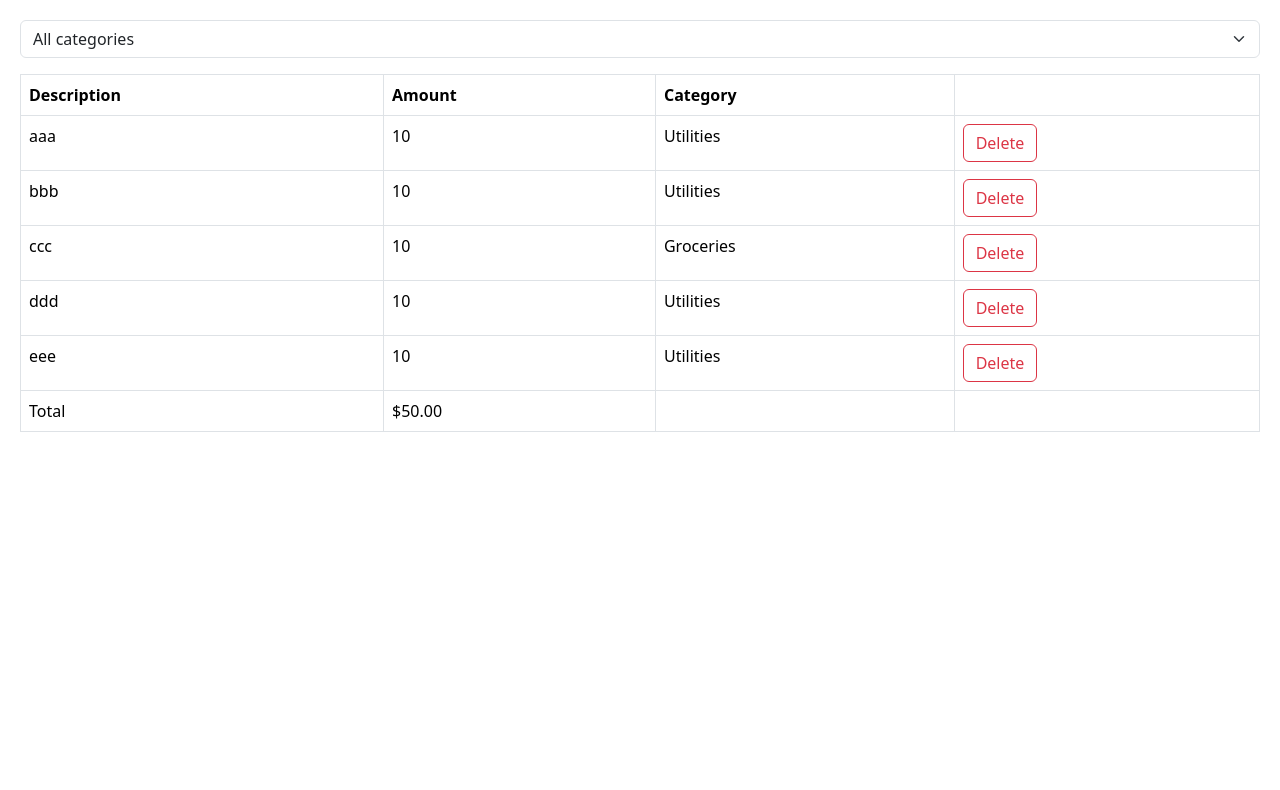
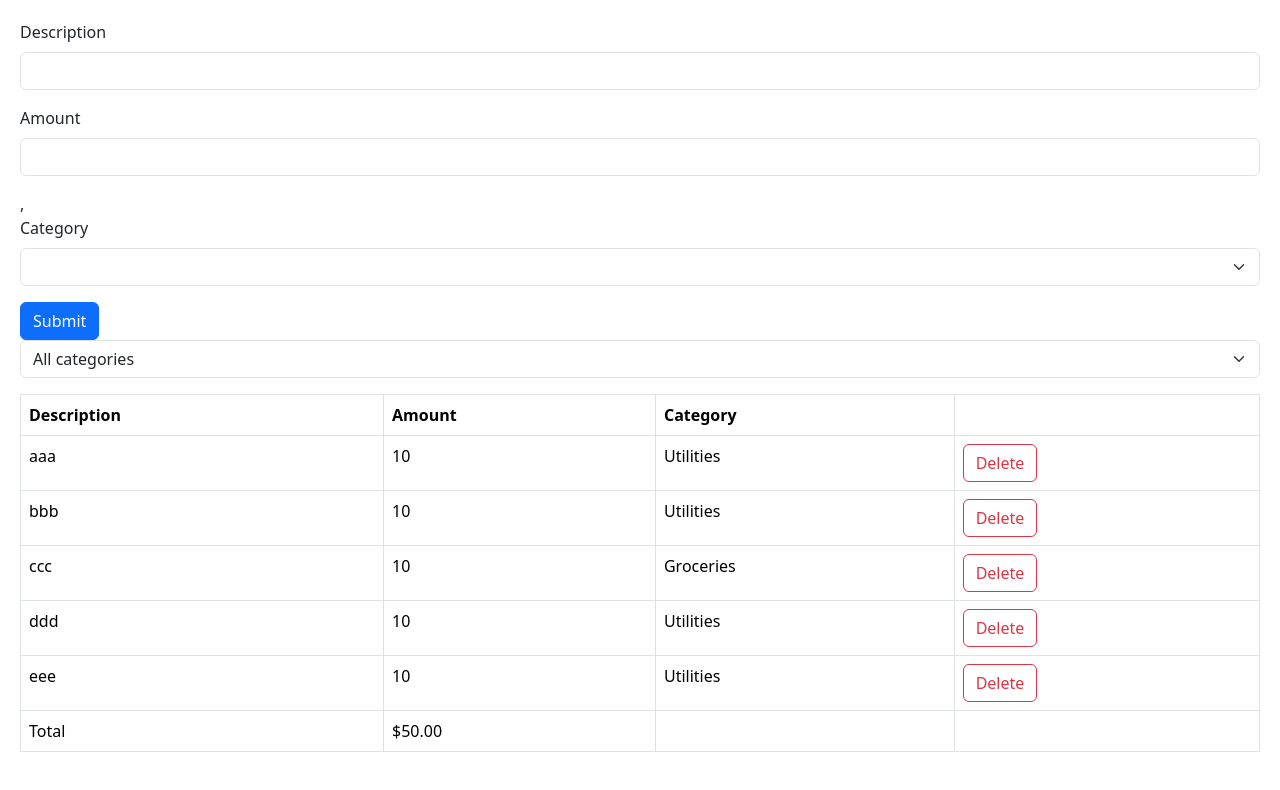
Before and after one commit to Jdubstep1357/React, a React (Vite) app: page / in a window 1280 px wide. Shown: the top 790 px of the page. Built offline with nearby package versions, Linux system fonts and the light colour scheme.

Commit message:
13_Building_Form_Building_Expense_Form

```diff
--- a/src/App.tsx
+++ b/src/App.tsx
@@ -59,10 +59,14 @@
 
 import Form from "./components/Form";
 import ExpenseFilter from "./expense-tracker/components/ExpenseFilter";
+import ExpenseForm from "./expense-tracker/components/ExpenseForm";
 import ExpenseList from "./expense-tracker/components/ExpenseList";
 import { useState } from "react";
 
 // Lorem100 generates 100 words of lorem ipsum
+
+// Used for building expense form over in ExpenseFilter.tsx
+export const categories = ["Groceries", "Utilites", "Entertainment"];
 
 function App() {
   const [selectedCategory, setSelectedCategory] = useState("");
@@ -81,6 +85,9 @@
 
   return (
     <div>
+      <div className="bm-5">
+        <ExpenseForm />
+      </div>
       <div className="mb-3">
         <ExpenseFilter
           onSelectCategory={(category) => setSelectedCategory(category)}
--- a/src/expense-tracker/components/ExpenseFilter.tsx
+++ b/src/expense-tracker/components/ExpenseFilter.tsx
@@ -1,5 +1,6 @@
 import React from "react";
 import ExpenseList from "./ExpenseList";
+import { categories } from "../../App";
 
 interface Props {
   onSelectCategory: (category: string) => void;
@@ -13,9 +14,11 @@
         onChange={(event) => onSelectCategory(event.target.value)}
       >
         <option value="">All categories</option>
-        <option value="Groceries">Groceries</option>
-        <option value="Utilites">Utilites</option>
-        <option value="Entertainment">Entertainment</option>
+        {categories.map((category) => (
+          <option key={category} value={category}>
+            {category}
+          </option>
+        ))}
       </select>
     </div>
   );
--- /dev/null
+++ b/src/expense-tracker/components/ExpenseForm.tsx
@@ -0,0 +1,40 @@
+import React from "react";
+import { categories } from "../../App";
+
+const ExpenseForm = () => {
+  return (
+    <>
+      <form>
+        <div className="mb-3">
+          <label htmlFor="description" className="form-label">
+            Description
+          </label>
+          <input id="description" type="text" className="form-control" />
+        </div>
+        <div className="mb-3">
+          <label htmlFor="amount" className="form-label">
+            Amount
+          </label>
+          <input id="amount" type="number" className="form-control" />
+        </div>
+        ,
+        <div className="mb-3">
+          <label htmlFor="category" className="form-label">
+            Category
+          </label>
+          <select name="category" id="" className="form-select">
+            <option value=""></option>
+            {categories.map((category) => (
+              <option key={category} value={category}>
+                {category}
+              </option>
+            ))}
+          </select>
+        </div>
+        <button className="btn btn-primary">Submit</button>
+      </form>
+    </>
+  );
+};
+
+export default ExpenseForm;
```
